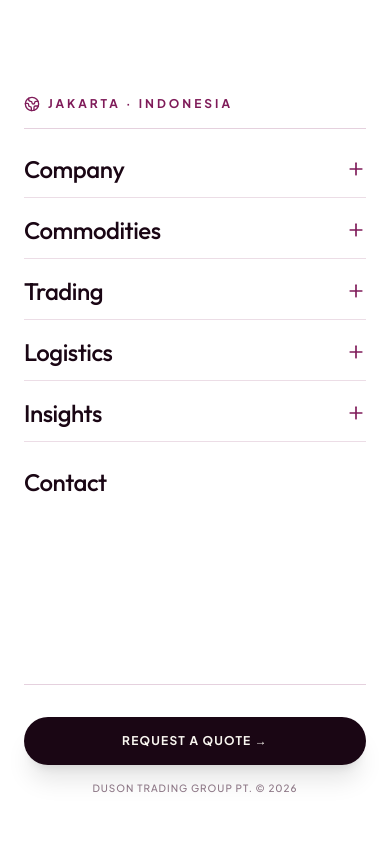
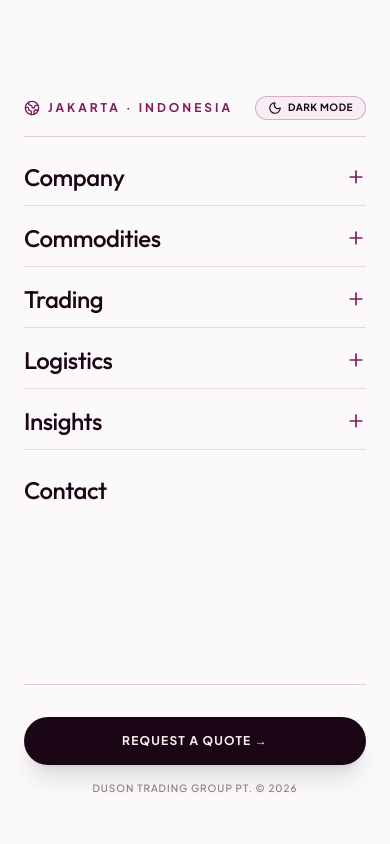
Before and after one commit to blossombubbles12/dusontrading, a Next.js app: page / in a window 390 px wide. Both pictures are taken after a click on the button 346 px from the left and 36 px from the top of the page. Shown: the top 844 px of the page. Built offline with nearby package versions, Linux system fonts and the light colour scheme.

Commit message:
Fix light mode default initialization and improve mobile theme switcher in navigation drawer

```diff
--- a/src/app/layout.tsx
+++ b/src/app/layout.tsx
@@ -24,8 +24,8 @@ export const metadata: Metadata = constructMetadata("home");
 
 export const viewport: Viewport = {
   themeColor: [
-    { media: "(prefers-color-scheme: light)", color: "#FBF9F5" },
-    { media: "(prefers-color-scheme: dark)", color: "#0B241B" },
+    { media: "(prefers-color-scheme: light)", color: "#FCF9FB" },
+    { media: "(prefers-color-scheme: dark)", color: "#0D0209" },
   ],
   width: "device-width",
   initialScale: 1,
@@ -43,11 +43,26 @@ export default function RootLayout({
   return (
     <html
       lang="en"
+      suppressHydrationWarning
       className={`${outfit.variable} ${plusJakarta.variable} scroll-smooth antialiased`}
     >
       <head>
         <link rel="icon" href="/images/dusonicon.png" type="image/png" />
         <link rel="apple-touch-icon" href="/images/dusonicon.png" />
+        <script
+          dangerouslySetInnerHTML={{
+            __html: `
+              try {
+                var theme = localStorage.getItem('duson_theme');
+                if (theme === 'dark') {
+                  document.documentElement.classList.add('dark');
+                } else {
+                  document.documentElement.classList.remove('dark');
+                }
+              } catch (e) {}
+            `,
+          }}
+        />
         <JsonLd data={[organizationSchema, websiteSchema]} />
       </head>
       <body className="font-sans min-h-screen flex flex-col">
--- a/src/components/Navbar.tsx
+++ b/src/components/Navbar.tsx
@@ -550,13 +550,22 @@ export default function Navbar({ onOpenQuoteModal }: NavbarProps) {
             animate={{ opacity: 1, y: 0 }}
             exit={{ opacity: 0, y: -10 }}
             transition={{ duration: 0.3 }}
-            className="fixed inset-0 z-40 bg-white dark:bg-[#0D0209] lg:hidden pt-24 px-6 pb-12 overflow-y-auto flex flex-col justify-between"
+            className="fixed inset-0 z-40 bg-[#FCF9FB] dark:bg-[#0D0209] text-[#1A0614] dark:text-[#F9F6F0] lg:hidden pt-24 px-6 pb-12 overflow-y-auto flex flex-col justify-between"
           >
             <div className="space-y-6">
 
-              <div className="flex items-center gap-2 text-xs uppercase tracking-[0.25em] text-[#7f1b59] dark:text-[#B52F81] border-b border-[#7f1b59]/20 pb-4 font-bold">
-                <Globe2 className="w-4 h-4" />
-                <span>JAKARTA · INDONESIA</span>
+              <div className="flex items-center justify-between text-xs uppercase tracking-[0.25em] text-[#7f1b59] dark:text-[#B52F81] border-b border-[#7f1b59]/20 pb-4 font-bold">
+                <div className="flex items-center gap-2">
+                  <Globe2 className="w-4 h-4" />
+                  <span>JAKARTA · INDONESIA</span>
+                </div>
+                <button
+                  onClick={toggleTheme}
+                  className="flex items-center gap-1.5 px-3 py-1 rounded-full border border-[#7f1b59]/30 dark:border-[#B52F81]/30 bg-[#F8EDF4] dark:bg-[#220819] text-[#1A0614] dark:text-[#F9F6F0] text-[10px] uppercase font-bold tracking-wider"
+                >
+                  {theme === "light" ? <Moon className="w-3.5 h-3.5" /> : <Sun className="w-3.5 h-3.5 text-[#B52F81]" />}
+                  <span>{theme === "light" ? "Dark Mode" : "Light Mode"}</span>
+                </button>
               </div>
 
               {/* Accordion Categories */}
--- a/src/components/ThemeContext.tsx
+++ b/src/components/ThemeContext.tsx
@@ -7,42 +7,56 @@ type Theme = "light" | "dark";
 interface ThemeContextType {
   theme: Theme;
   toggleTheme: () => void;
+  setTheme: (theme: Theme) => void;
 }
 
 const ThemeContext = createContext<ThemeContextType>({
   theme: "light",
   toggleTheme: () => {},
+  setTheme: () => {},
 });
 
 export function ThemeProvider({ children }: { children: React.ReactNode }) {
-  const [theme, setTheme] = useState<Theme>("light");
+  const [theme, setThemeState] = useState<Theme>("light");
+  const [mounted, setMounted] = useState(false);
 
   useEffect(() => {
-    // Check saved theme or default to light
+    setMounted(true);
+    // Explicitly default to light mode unless the user previously selected dark
+    try {
       const savedTheme = localStorage.getItem("duson_theme") as Theme | null;
       if (savedTheme === "dark") {
-      setTheme("dark");
+        setThemeState("dark");
         document.documentElement.classList.add("dark");
       } else {
-      setTheme("light");
+        setThemeState("light");
+        document.documentElement.classList.remove("dark");
+      }
+    } catch {
+      setThemeState("light");
       document.documentElement.classList.remove("dark");
     }
   }, []);
 
-  const toggleTheme = () => {
-    if (theme === "light") {
-      setTheme("dark");
+  const setTheme = (newTheme: Theme) => {
+    setThemeState(newTheme);
+    try {
+      if (newTheme === "dark") {
         document.documentElement.classList.add("dark");
         localStorage.setItem("duson_theme", "dark");
       } else {
-      setTheme("light");
         document.documentElement.classList.remove("dark");
         localStorage.setItem("duson_theme", "light");
       }
+    } catch {}
+  };
+
+  const toggleTheme = () => {
+    setTheme(theme === "light" ? "dark" : "light");
   };
 
   return (
-    <ThemeContext.Provider value={{ theme, toggleTheme }}>
+    <ThemeContext.Provider value={{ theme, toggleTheme, setTheme }}>
       {children}
     </ThemeContext.Provider>
   );
```
Lines whose indentation alone changed are shown as unchanged.
